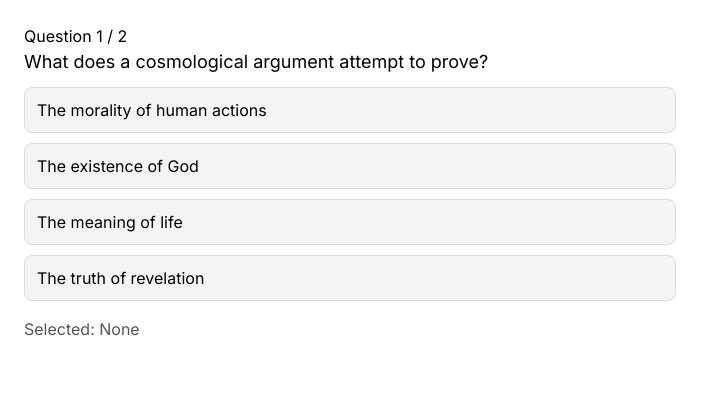
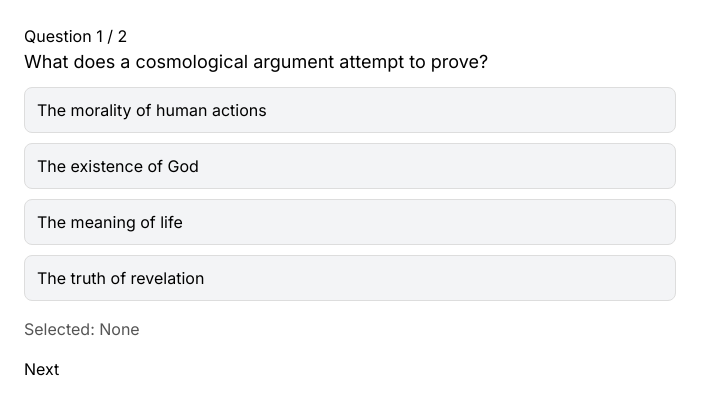
Before and after one commit to TeamLuna-dev/ai_study_tool, a React (Vite) app: page /quiz in a window 1280 px wide. Shown: the top 414 px of the page, without its empty margins (0-715 px from the left). Built offline with nearby package versions, Linux system fonts and the light colour scheme; the HTML template or start-up script is replaced by a standard one.

Commit message:
SCRUM-11 Added a next button

```diff
--- a/src/components/quiz/QuizPage.jsx
+++ b/src/components/quiz/QuizPage.jsx
@@ -34,6 +34,18 @@ export function QuizPage() {
   const [selected, setSelected] = useState(null);
 
   const q = questions[current];
+  const isLast = current === questions.length - 1;
+
+  function handleNext() {
+  if (selected === null) return;
+
+  if (!isLast) {
+    setCurrent((c) => c + 1);
+    setSelected(null);
+  } else {
+    alert("You finished woohoo! (No scoring implemented yet)");
+  }
+}
 
   return (
     <div style={{ padding: 24, maxWidth: 700 }}>
@@ -68,6 +80,14 @@ export function QuizPage() {
         {selected === null ? "None" : `${String.fromCharCode(65 + selected)}`}
       </div>
 
+            <button
+  onClick={handleNext}
+  disabled={selected === null}
+  style={{ marginTop: 16 }}
+>
+  {isLast ? "Finish" : "Next"}
+</button>
+
     </div>
   );
 }
```
